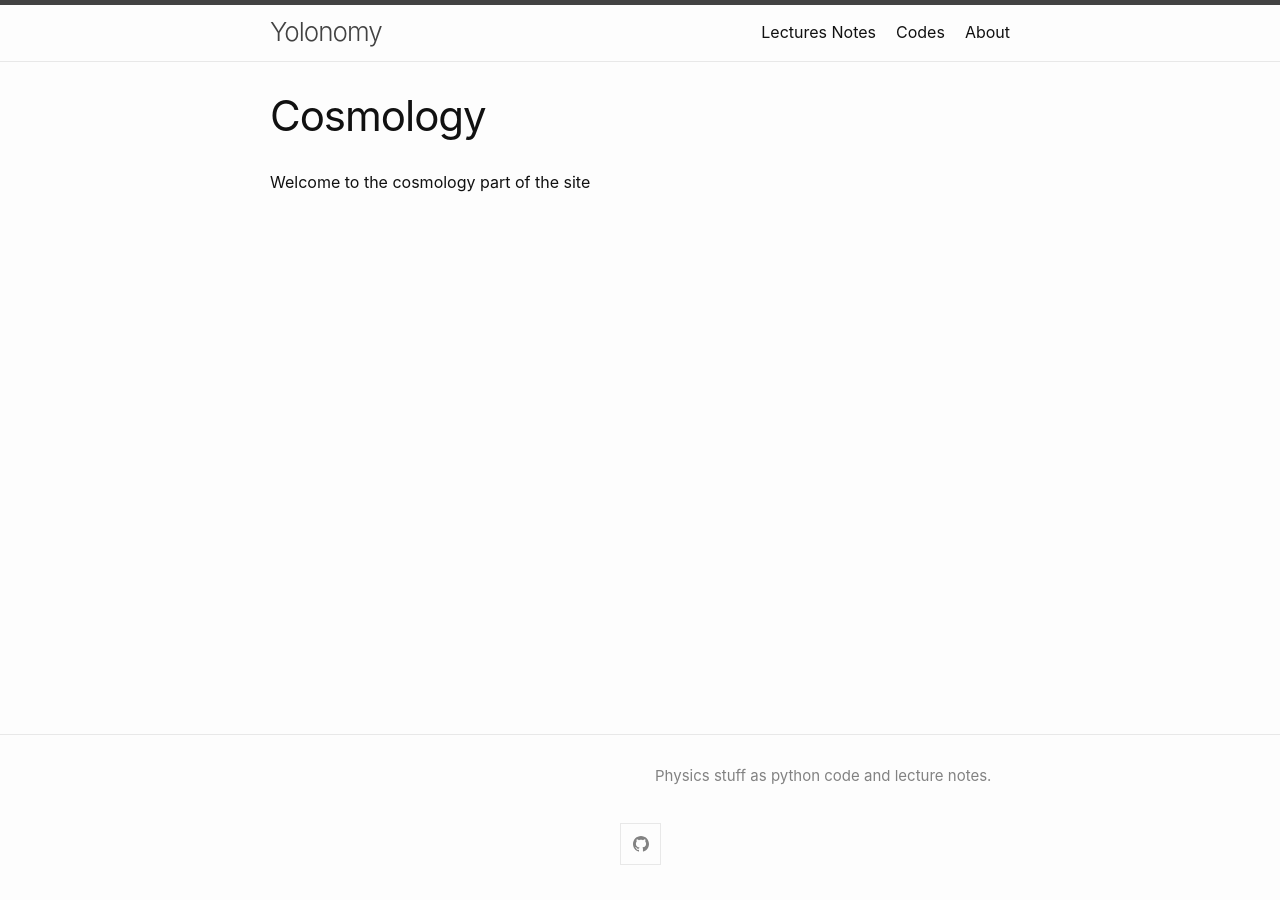
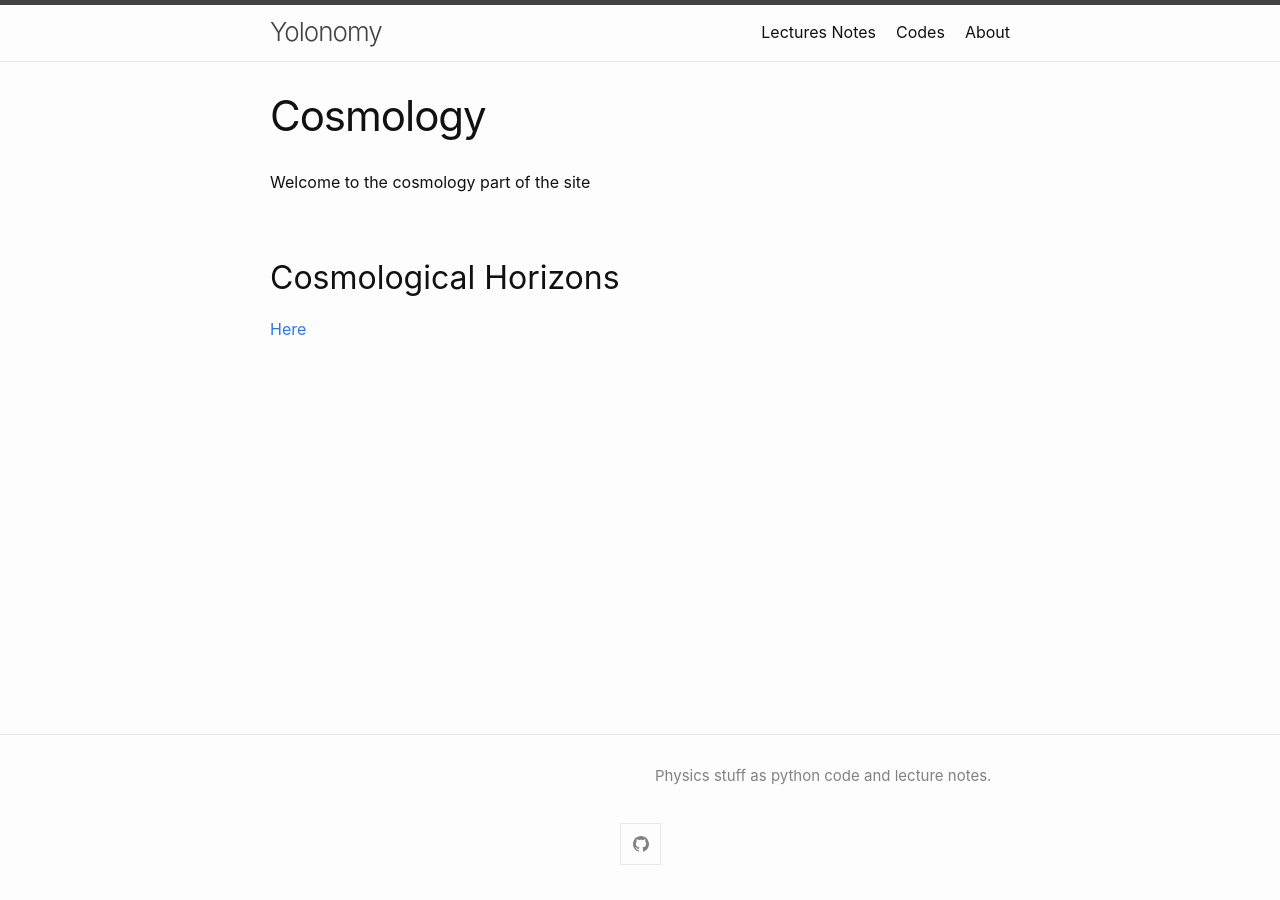
Before and after one commit to YoloNomy/YoloNomy.github.io, a Jekyll site: the page built from lecture_notes/cosmo/index.md, in a window 1280 px wide. Built offline with Jekyll 4.4.1, drawn with Linux system fonts in a browser that asks for light colours.

Commit message:
had cosmo horizons

```diff
--- a/lecture_notes/cosmo/index.md
+++ b/lecture_notes/cosmo/index.md
@@ -4,3 +4,6 @@ title: "Cosmology"
 ---
 
 Welcome to the cosmology part of the site
+
+## Cosmological Horizons
+[Here]({% link lecture_notes/cosmo/horizons.md %})
```
